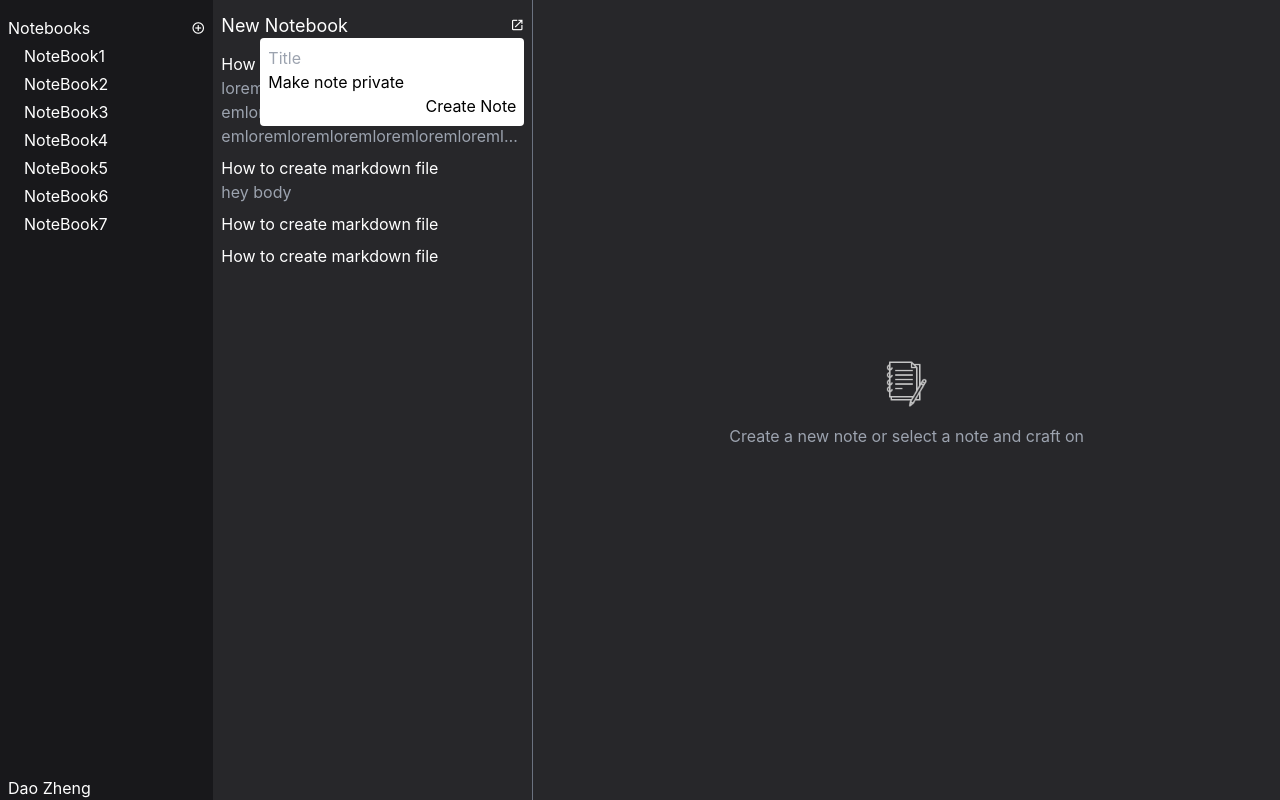
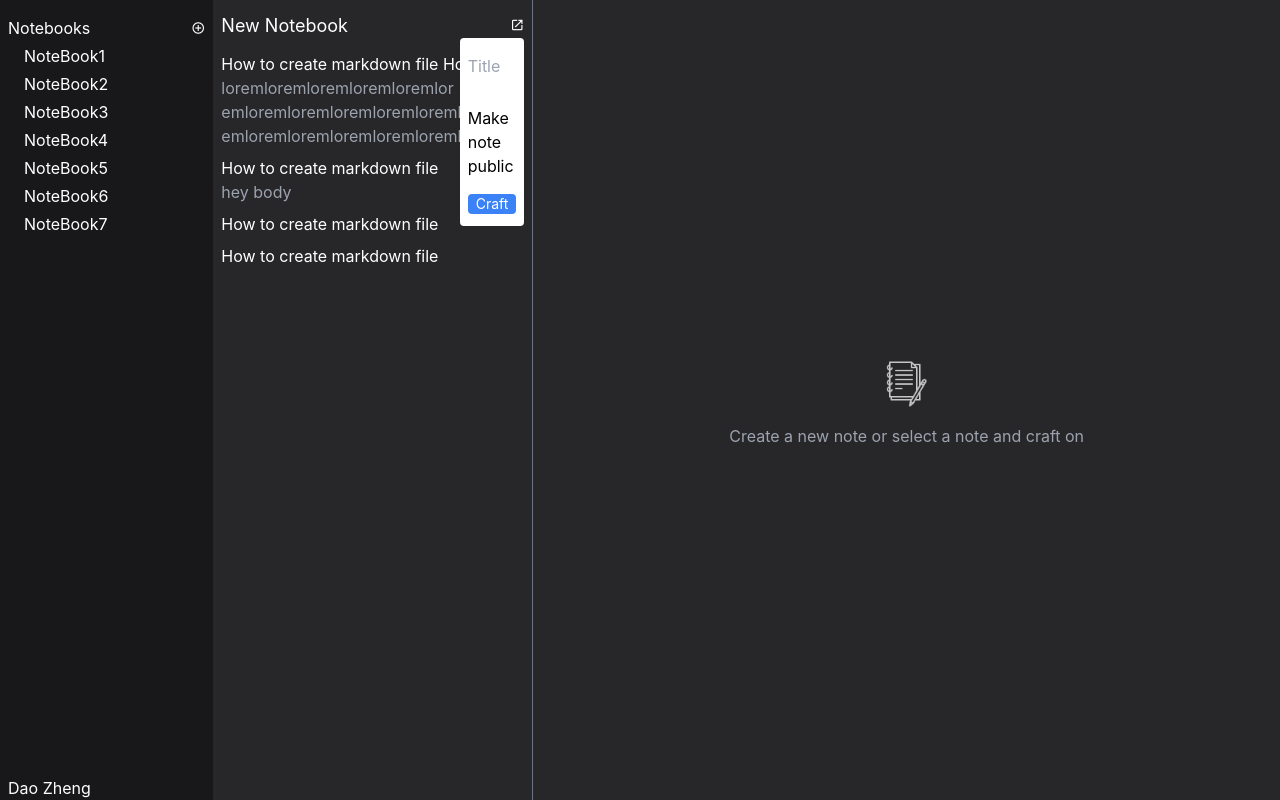
Before and after one commit to daoyzheng/notecraft, a React (Vite) app: page /notebook in a window 1280 px wide. Both pictures are taken after a click on the icon "launch". Built offline with nearby package versions, Linux system fonts and the light colour scheme.

Commit message:
Fix create new note form

```diff
--- a/src/components/input/Input.tsx
+++ b/src/components/input/Input.tsx
@@ -1,4 +1,4 @@
-import { useState } from "react"
+import { KeyboardEvent, useState } from "react"
 import { InputErrorMessage } from "./Input.styled"
 
 interface IInput {
@@ -7,20 +7,22 @@ interface IInput {
   className?: string
   errorMessage?: string | undefined
   register: any
+  autoFocus?: boolean
+  onKeyDown?: (e: KeyboardEvent) => void
 }
 
 const Input = ({ className, register, errorMessage, ...rest }: IInput) => {
   return (
-    <div className={className}>
+    <>
       <input
         {...register}
-        className="focus:outline-none py-2 bg-transparent w-full placeholder-gray-400 focus:placeholder-gray-400"
+        className={`${className}`}
         {...rest}
       />
       <div className="h-5 text-sm">
-        <InputErrorMessage opacity={errorMessage ? 1 : 0} className="text-amber-800">{errorMessage}</InputErrorMessage>
+        <InputErrorMessage opacity={errorMessage ? 1 : 0} className="text-red-500">{errorMessage}</InputErrorMessage>
       </div>
-    </div>
+    </>
   )
 }
 
--- a/src/components/notelist/Notelist.tsx
+++ b/src/components/notelist/Notelist.tsx
@@ -1,6 +1,8 @@
 import { KeyboardEvent, useRef, useState } from 'react'
+import { useForm } from 'react-hook-form'
 import useOutsideAlerter from '../../hooks/useOutsideAlerter'
 import { INote } from '../../interfaces/note'
+import Input from '../input/Input'
 import NoteDisplay from '../noteDisplay/NoteDisplay'
 interface Props {
   noteList: INote[],
@@ -9,27 +11,38 @@ interface Props {
   onCreateNewNote?: (newNote: INote) => void
   onSelectNote?: (note: INote) => void
 }
+
 const Notelist = ({ className, onCreateNewNote, onSelectNote, noteList, currentNote } : Props) => {
   const [showPopup, setShowPopup] = useState<boolean>(false)
+  const {
+    register,
+    reset,
+    handleSubmit,
+    formState: { errors },
+  } = useForm<INote>({
+    reValidateMode: 'onBlur',
+    shouldUseNativeValidation: false,
+    defaultValues: {
+      title: '',
+      isPublic: false,
+      tags: [],
+      createdAt: new Date().toISOString()
+    }
+  })
   const popupRef = useRef<HTMLDivElement>(null)
   useOutsideAlerter({
     ref: popupRef,
     onClickOutside: handleClickOutside
   })
-  function handleCreateNewNote () {
-    const newNote = {
-      id: 0,
-      title: 'New Note',
-      date: '2020-06-14',
-      tags: [],
-      isPrivate: true
-    }
+  function handleCreateNewNote (data: INote) {
     setShowPopup(false)
-    onCreateNewNote && onCreateNewNote(newNote)
+    onCreateNewNote && onCreateNewNote(data)
+    reset()
   }
 
   function handleClickOutside () {
     setShowPopup(false)
+    reset()
   }
 
   function handleSelectNote (note: INote) {
@@ -37,24 +50,22 @@ const Notelist = ({ className, onCreateNewNote, onSelectNote, noteList, currentN
       onSelectNote && onSelectNote(note)
   }
 
-  function handleKeyDown (e: KeyboardEvent) {
-    if (e.key === 'Enter') {
-      handleCreateNewNote()
-    }
-  }
-
   const popup = () => (
-    <div ref={popupRef} className="bg-white rounded absolute text-black p-2 right-0">
-      <input
-        className="focus:outline-none"
-        autoFocus
-        placeholder="Title"
-        onKeyDown={handleKeyDown}
-      />
-      <div>Make note private</div>
-      <div className="flex justify-end" onClick={handleClickOutside}>
-        <button>Create Note</button>
-      </div>
+    <div ref={popupRef} className="bg-white rounded absolute text-black p-2 right-0 h-fit">
+      <form onSubmit={handleSubmit(data => handleCreateNewNote(data))}>
+        <Input register={register('title', {
+            required: 'Please enter a title for your note'
+          })}
+          placeholder="Title"
+          className="focus:outline-none py-2 bg-transparent w-full placeholder-gray-400 focus:placeholder-gray-400 w-52"
+          errorMessage={errors.title?.message}
+          autoFocus
+        />
+        <div>Make note public</div>
+        <div className="flex justify-end mt-4 mb-1">
+          <button type="submit" className="bg-blue-500 text-white px-2 rounded text-sm hover:bg-blue-600">Craft</button>
+        </div>
+      </form>
     </div>
   )
 
--- a/src/interfaces/note.ts
+++ b/src/interfaces/note.ts
@@ -1,8 +1,8 @@
 export interface INote {
   id?: number
   title: string
-  date: string
+  createdAt: string
   body?: string
   tags: string[]
-  isPrivate: boolean
+  isPublic: boolean
 }
--- a/src/pages/notebook/Notebook.tsx
+++ b/src/pages/notebook/Notebook.tsx
@@ -8,32 +8,32 @@ const Notebook = () => {
     {
       id: 1,
       title: 'How to create markdown file How to create markdown fileHow to create markdown fileHow to create markdown fileHow to create markdown fileHow to create markdown fileHow to create markdown fileHow to create markdown fileHow to create markdown fileHow to create markdown fileHow to create markdown fileHow to create markdown fileHow to create markdown fileHow to create markdown fileHow to create markdown fileHow to create markdown file',
-      date: '2020-06-14',
+      createdAt: '2020-06-14',
       body: 'loremloremloremloremloremlor emloremloremloremloremloremloremloremloremloremloremloremloremloremloremloremloremloremloremloremloremloremloremloremloremloremloremloremloremloremloremloremloremloremlorem',
       tags: ['new', 'hey', 'ho', 'here'],
-      isPrivate: true
+      isPublic: true
     },
     {
       id: 2,
       title: 'How to create markdown file',
-      date: '2020-06-14',
+      createdAt: '2020-06-14',
       body: 'hey body',
       tags: ['new', 'hey', 'ho'],
-      isPrivate: true
+      isPublic: true
     },
     {
       id: 3,
       title: 'How to create markdown file',
-      date: '2020-06-14',
+      createdAt: '2020-06-14',
       tags: [],
-      isPrivate: true
+      isPublic: true
     },
     {
       id: 4,
       title: 'How to create markdown file',
-      date: '2020-06-14',
+      createdAt: '2020-06-14',
       tags: [],
-      isPrivate: true
+      isPublic: true
     }
   ])
   const [currentNote, setCurrentNote] = useState<INote|null>(null)
```
